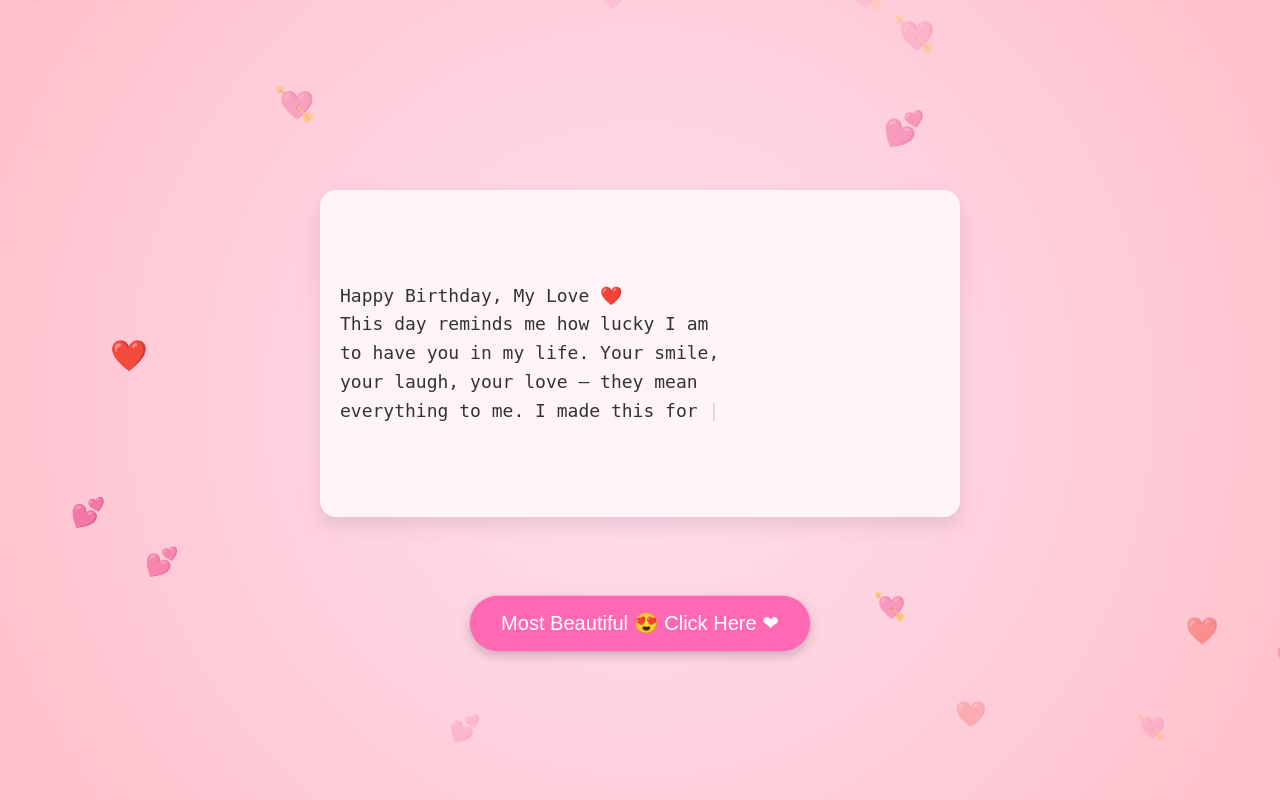
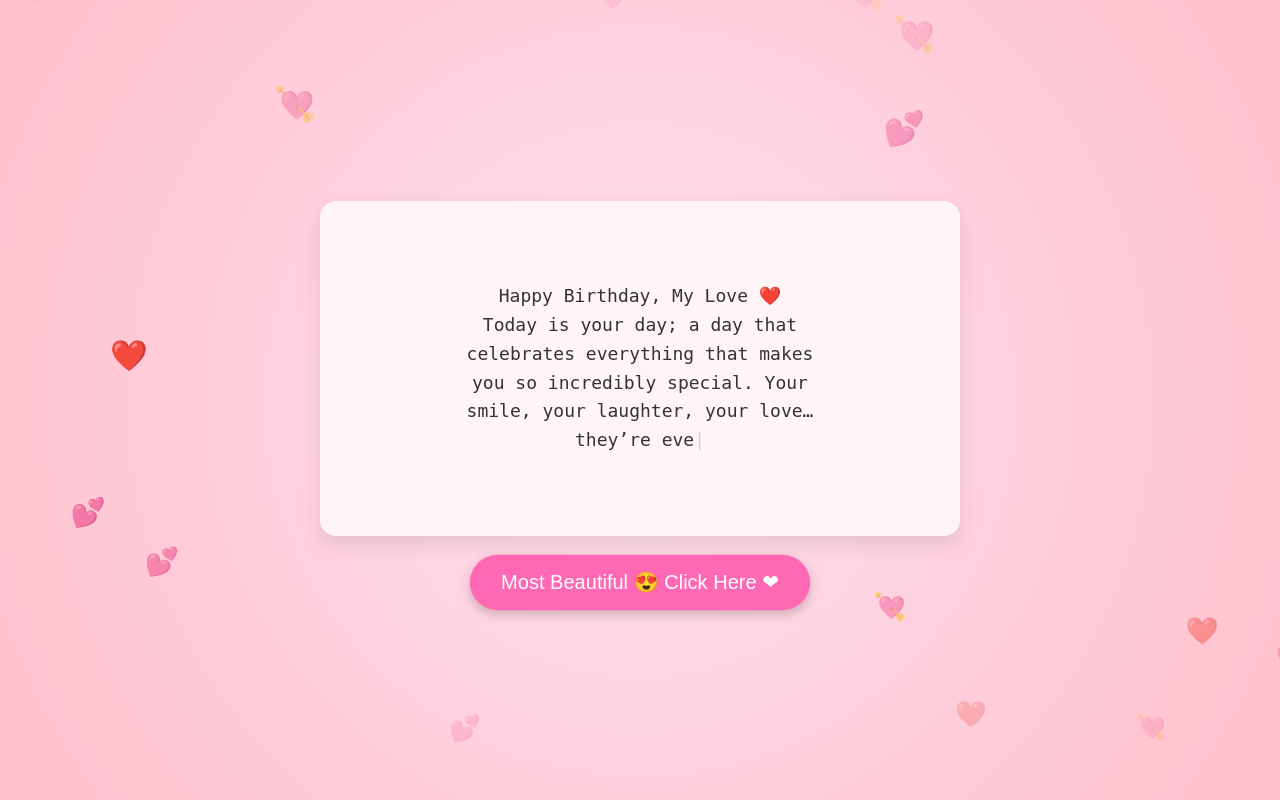
Before and after one commit to edfolmi/mybabymylove, a Django app: page /page1/ in a window 1280 px wide. Run offline with Django 4.2, Linux system fonts and the light colour scheme.

Commit message:
Updated text messages.

```diff
--- a/love/templates/love/page.html
+++ b/love/templates/love/page.html
@@ -22,7 +22,7 @@
       Hey baby girl 😍
     </h1>
     <p class="text-lg md:text-xl text-pink-600 font-medium">
-      I made something sweet for you. Just for you. Ready?
+      I made something sweet for you. ♥♥♥. Ready?
     </p>
     <button onclick="startExperience()" class="mt-4 px-6 py-3 bg-pink-500 hover:bg-pink-600 text-white font-semibold rounded-full shadow-lg transition-all duration-300">
       💖 Start Experience 💖
--- a/love/templates/love/page1.html
+++ b/love/templates/love/page1.html
@@ -24,10 +24,11 @@
     .message {
       max-width: 90%;
       width: 600px;
-      margin: 40px auto;
-      padding: 16px 20px;
+      margin: 10px auto;
+      padding: 6px 20px;
       background: #fff5f8;
       border-radius: 16px;
+      text-align: center;
       font-family: 'Segoe UI', sans-serif;
       font-size: 18px;
       line-height: 1.6;
@@ -52,8 +53,8 @@
     /* Mobile */
     @media (max-width: 600px) {
       .message {
-        font-size: 16px;
-        padding: 12px 16px;
+        font-size: 14px;
+        padding: 6px 16px;
       }
     }
 
@@ -87,7 +88,7 @@
     }
 
     .next-button {
-      margin-top: 40px;
+      margin-top: 10px;
       background-color: #ff69b4;
       color: white;
       border: none;
@@ -126,10 +127,21 @@
 
   <script>
     const text = `Happy Birthday, My Love ❤️
-This day reminds me how lucky I am
-to have you in my life. Your smile,
-your laugh, your love — they mean
-everything to me. I made this for you.
+Today is your day; a day that
+celebrates everything that makes
+you so incredibly special. Your
+smile, your laughter, your love…
+they’re everything to me.
+
+The moment you opened this,
+the world paused, because the most
+beautiful woman just stepped into a
+loving space crafted with love,
+just for her, by her loving man.
+I built this with every bit of me...
+for every bit of you.
+
+So take your time, breathe it in.
 I hope it makes you smile too. 💕`;
     const typewriter = document.getElementById("typewriter");
     let i = 0;
--- a/love/templates/love/page4.html
+++ b/love/templates/love/page4.html
@@ -122,9 +122,9 @@
 
   <h1>Gift Sent Successfully 🎁</h1>
   <p>
-    Your gift is on its way, My Queen 👑<br>
+    Your gift is on its way, My Baby 🥰<br>
     I hope it brings a smile to your beautiful face just like your love brings joy to mine.
-    Thank you for being in my life — forever is just the beginning with you. ❤️
+    Forever is just the beginning with you. ❤️
   </p>
 
   <button class="next-button" onclick="goToNext()">My favourite Song here 😍🎶</button>
```
Also changed, not shown: love/templates/love/page2.html (+7 -0 lines).
